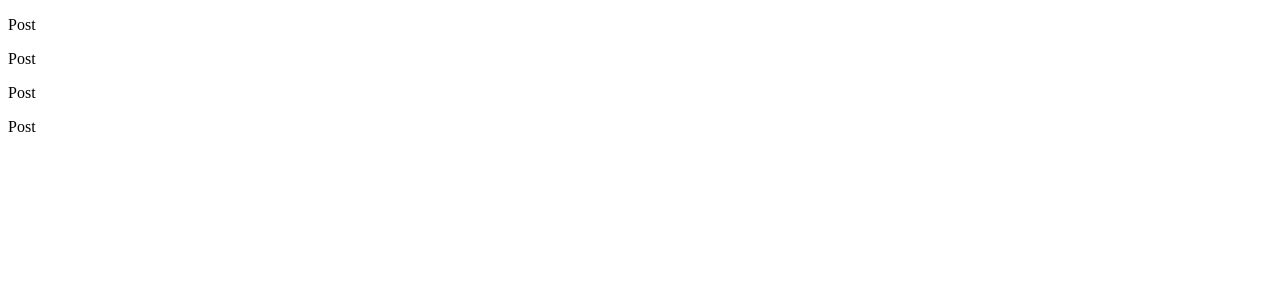
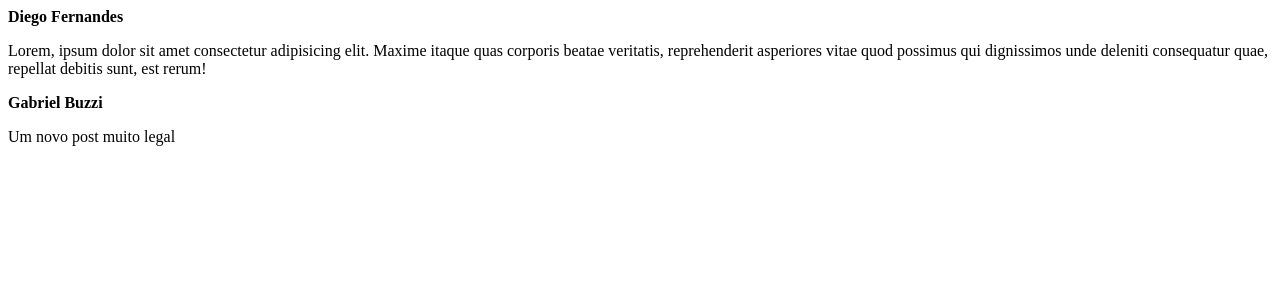
Before and after one commit to anderson-suga/rocketseat-reactjs-01-fundamentos, a React (Vite) app: page / in a window 1280 px wide. Shown: the top 300 px of the page. Built offline with nearby package versions, Linux system fonts and the light colour scheme.

Commit message:
Propriedades

```diff
--- a/src/App.jsx
+++ b/src/App.jsx
@@ -3,10 +3,11 @@
 export function App() {
   return (
     <div>
-      <Post />
-      <Post />
-      <Post />
-      <Post />
+      <Post
+        author="Diego Fernandes"
+        content="Lorem, ipsum dolor sit amet consectetur adipisicing elit. Maxime itaque quas corporis beatae veritatis, reprehenderit asperiores vitae quod possimus qui dignissimos unde deleniti consequatur quae, repellat debitis sunt, est rerum!"
+      />
+      <Post author="Gabriel Buzzi" content="Um novo post muito legal" />
     </div>
   );
 }
--- a/src/Post.jsx
+++ b/src/Post.jsx
@@ -1,3 +1,8 @@
-export function Post() {
-  return <p>Post</p>;
+export function Post(props) {
+  return (
+    <div>
+      <strong>{props.author}</strong>
+      <p>{props.content}</p>
+    </div>
+  );
 }
```
